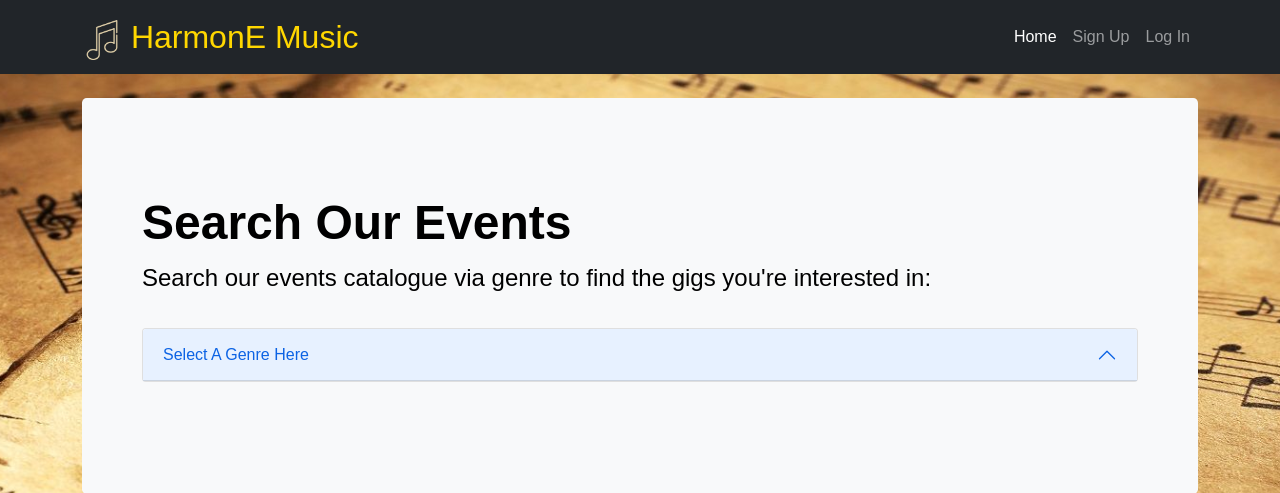
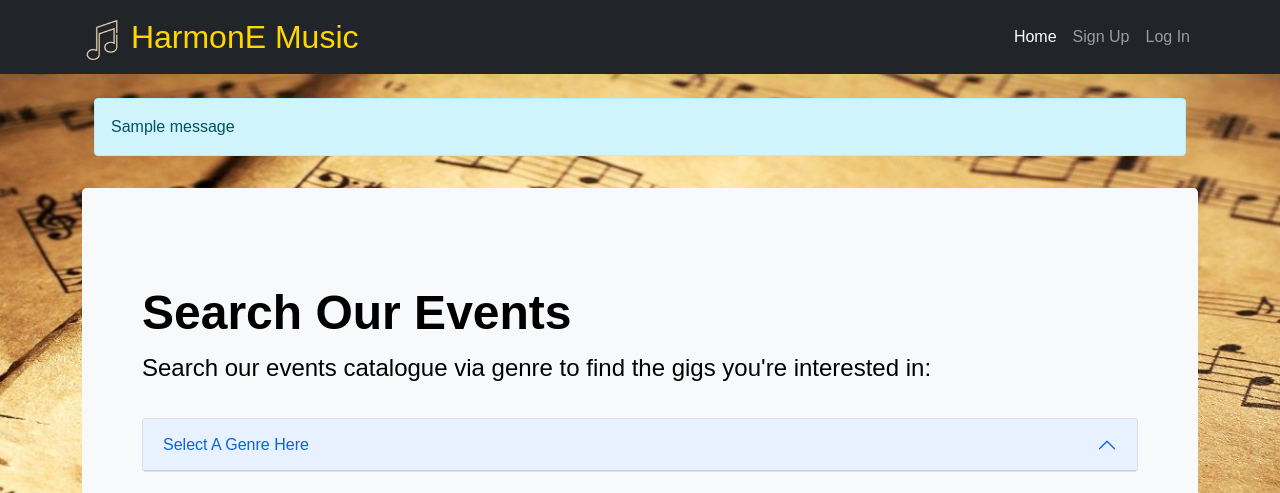
Before and after one commit to JP-QUT-IT/HarmonE-Music, a Flask app: page / in a window 1280 px wide. Shown: the top 493 px of the page. Run offline with Flask 2, Linux system fonts and the light colour scheme; data comes from the database, SQL or seed files in the repository; both versions use the stored data as it was after the commit; one stand-in notice (Sample message) is shown; some libraries are stand-ins or nearby versions.

Commit message:
created flask messages for when event is booked, editted or created

```diff
--- a/music/events.py
+++ b/music/events.py
@@ -47,6 +47,7 @@ def create():
     EventStatus=form.status.data)
     db.session.add(event)
     db.session.commit()
+    flash('Created event')
     return redirect('/')
   return render_template('events/create.html', form=form)
 
@@ -83,7 +84,7 @@ def edit(id):
     selectedEvent.EventTickets=form.tickets.data
     selectedEvent.EventStatus=form.status.data
     db.session.commit()
-    flash('Editted')
+    flash('Editted event')
     return redirect('/')
   elif request.method == 'GET':
     form.name.data = selectedEvent.EventName
@@ -138,6 +139,7 @@ def book(id):
       users=current_user)
     db.session.add(order)
     db.session.commit()
+    flash('Event is booked')
     return redirect('/')
   return render_template('events/book.html', form=form)
 
--- a/music/templates/index.html
+++ b/music/templates/index.html
@@ -4,6 +4,23 @@
 {% block header %}
 <!--Jumbotron-->
 <div class="container py-4">
+  <!-- will display message after event is created, editted or booked -->
+  {% with messages = get_flashed_messages() %}
+  {% if messages %}
+  <!-- check if there are any messages -->
+  <div class="container-fluid">
+      <div class="row mb-3">
+          <div class="col-md-12">
+              {% for message in messages %}
+              <!--loop through the messages-->
+              <div class="alert alert-info">{{ message }}</div>
+              <!--display as alert-->
+              {% endfor %}
+          </div>
+      </div>
+  </div>
+  {% endif %}
+  {% endwith %}
   <div class="p-5 mb-4 bg-light rounded-3">
     <div class="container-fluid py-5">
       <h1 class="display-5 fw-bold">Search Our Events</h1>
--- a/music/templates/user.html
+++ b/music/templates/user.html
@@ -1,6 +1,5 @@
 {% extends "base.html" %}
 {% import "bootstrap/wtf.html" as wtf %}
-
 
 {% block content %}
 
```
Also changed, not shown: music/MusicEvent.sqlite, music/templates/events/show.html (line endings or trailing spaces).
